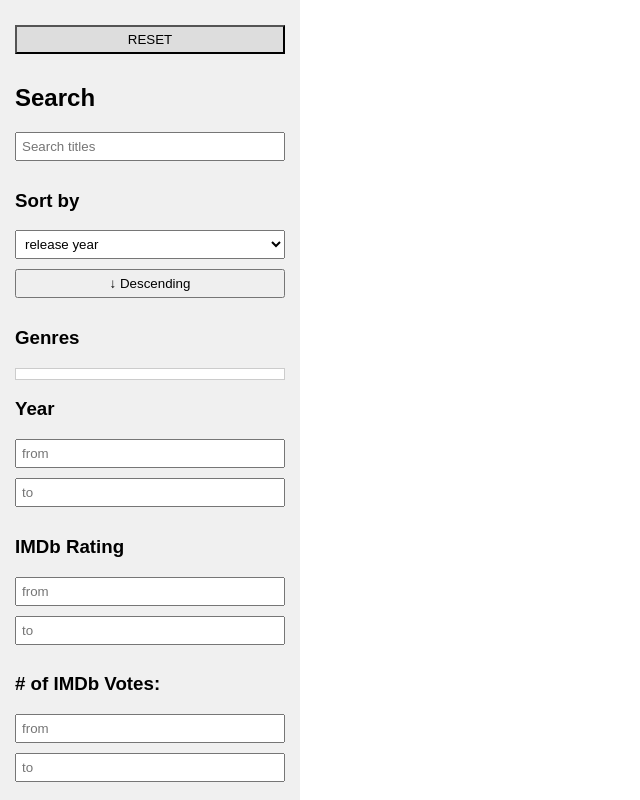
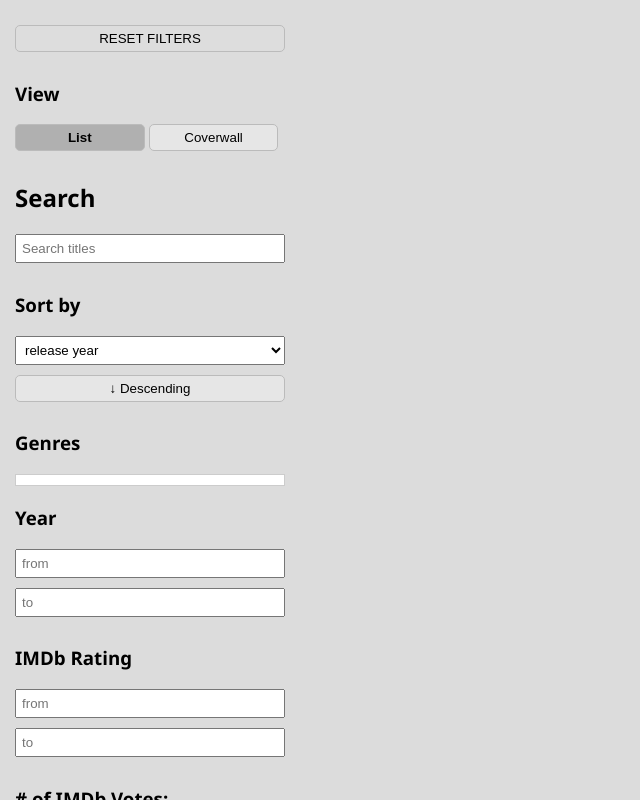
Before and after one commit to karussellbremser/media-control, a Flask app: page / in a window 1280 px wide. Shown: the whole page, without its empty margins (0-640 px from the left). Run offline with Flask 3, Linux system fonts and the light colour scheme; data that the repository does not hold is empty.

Commit message:
UI tweaks

```diff
--- a/static/search.js
+++ b/static/search.js
@@ -14,6 +14,30 @@ document.addEventListener('DOMContentLoaded', () => {
     const votesTo = document.getElementById('votesTo');
 
 	const genreCheckboxes = document.querySelectorAll('.genreCheckbox');
+
+	let viewMode = "list";
+
+	const listViewBtn = document.getElementById('listViewBtn');
+	const gridViewBtn = document.getElementById('gridViewBtn');
+	listViewBtn.classList.add("activeView");
+
+	listViewBtn.addEventListener('click', () => {
+		viewMode = "list";
+
+		listViewBtn.classList.add("activeView");
+		gridViewBtn.classList.remove("activeView");
+
+		resetAndSearch();
+	});
+
+	gridViewBtn.addEventListener('click', () => {
+		viewMode = "grid";
+
+		gridViewBtn.classList.add("activeView");
+		listViewBtn.classList.remove("activeView");
+
+		resetAndSearch();
+	});
 
 	let debounceTimer;
 	let currentOrder = 'desc';
@@ -92,6 +116,12 @@ document.addEventListener('DOMContentLoaded', () => {
             .then(data => {
                 if (!append) {
 					results.innerHTML = '';
+
+					if (viewMode === "grid") {
+						results.classList.add("gridView");
+					} else {
+						results.classList.remove("gridView");
+					}
 				}
 
                 if (data.length === 0) {
@@ -109,12 +139,9 @@ document.addEventListener('DOMContentLoaded', () => {
 
                         const titleElem = document.createElement('h2');
 						const linkElem = document.createElement('a');
-						linkElem.classList.add("titleLink");
-                        linkElem.textContent = originalTitle + " (" + startYear + ")";
 						linkElem.href = "https://www.imdb.com/title/tt" + String(imdb_id).padStart(7, "0") + "/";
 						linkElem.target = "_blank";
 						linkElem.rel = "noopener noreferrer";
-						titleElem.appendChild(linkElem);
 
                         const ratingsElem = document.createElement('div');
 						const safeRating = rating_mul10 ? (rating_mul10 / 10).toFixed(1) : '—';
@@ -124,6 +151,10 @@ document.addEventListener('DOMContentLoaded', () => {
 						const genresElem = document.createElement('div');
 						genresElem.textContent = `${genres ?? '—'}`;
 
+						if (viewMode === "list") {
+							linkElem.classList.add("titleLink");
+							linkElem.textContent = originalTitle + " (" + startYear + ")";
+							titleElem.appendChild(linkElem);
 
 							const wrapper = document.createElement('div');
 							wrapper.classList.add("resultItem");
@@ -139,6 +170,15 @@ document.addEventListener('DOMContentLoaded', () => {
 
 							results.appendChild(wrapper);
 							results.appendChild(document.createElement('hr'));
+						} else {
+							const gridItem = document.createElement('div');
+							gridItem.classList.add("gridItem");
+
+							linkElem.appendChild(img);
+
+							gridItem.appendChild(linkElem);
+							results.appendChild(gridItem);
+						}
                     });
 
 					currentPage++;
--- a/templates/index.html
+++ b/templates/index.html
@@ -7,8 +7,21 @@
 	<style>
         body {
             margin: 0;
-            font-family: Arial, sans-serif;
+            font-family: "Segoe UI", Roboto, Arial, sans-serif;
+			background-color: #dcdcdc;
         }
+
+		button {
+			padding: 6px;
+			border-radius: 5px;
+			border: 1px solid #bbb;
+			background-color: #e6e6e6;
+			cursor: pointer;
+		}
+
+		button:hover {
+			background-color: #d0d0d0;
+		}
 
         .container {
             display: flex;
@@ -18,7 +31,7 @@
             width: 300px;
             height: 100vh;
             overflow-y: auto;
-            background-color: #f0f0f0;
+            background-color: #dcdcdc;
             padding: 15px;
             box-sizing: border-box;
             position: fixed;
@@ -30,6 +43,7 @@
             margin-left: 320px;
             padding: 20px;
             width: calc(100% - 320px);
+			background-color: #dcdcdc;
         }
 
         input, select, button {
@@ -98,6 +112,39 @@
 		.resultItem div {
 			flex: 1;
 		}
+
+		.gridView {
+			display: grid;
+			grid-template-columns: repeat(auto-fill, 250px);
+			gap: 15px;
+		}
+
+		.gridItem img {
+			width: 250px;
+			height: 370px;
+			object-fit: cover;
+			border-radius: 6px;
+			background-color: #ddd;
+		}
+
+		.gridItem {
+			text-align: center;
+		}
+
+		.gridItem img:hover {
+			transform: scale(1.05);
+			transition: transform 0.2s;
+		}
+
+		#listViewBtn, #gridViewBtn {
+			width: 48%;
+			display: inline-block;
+		}
+
+		.activeView {
+			background-color: #b0b0b0;
+			font-weight: bold;
+		}
     </style>
 </head>
 <body>
@@ -105,7 +152,11 @@
 
     <!-- left side -->
     <div class="sidebar">
-		<button id="resetButton">RESET</button>
+		<button id="resetButton">RESET FILTERS</button>
+
+		<h3>View</h3>
+		<button id="listViewBtn">List</button>
+		<button id="gridViewBtn">Coverwall</button>
 
 		<h2>Search</h2>
 
```
Lines whose indentation alone changed are shown as unchanged.
